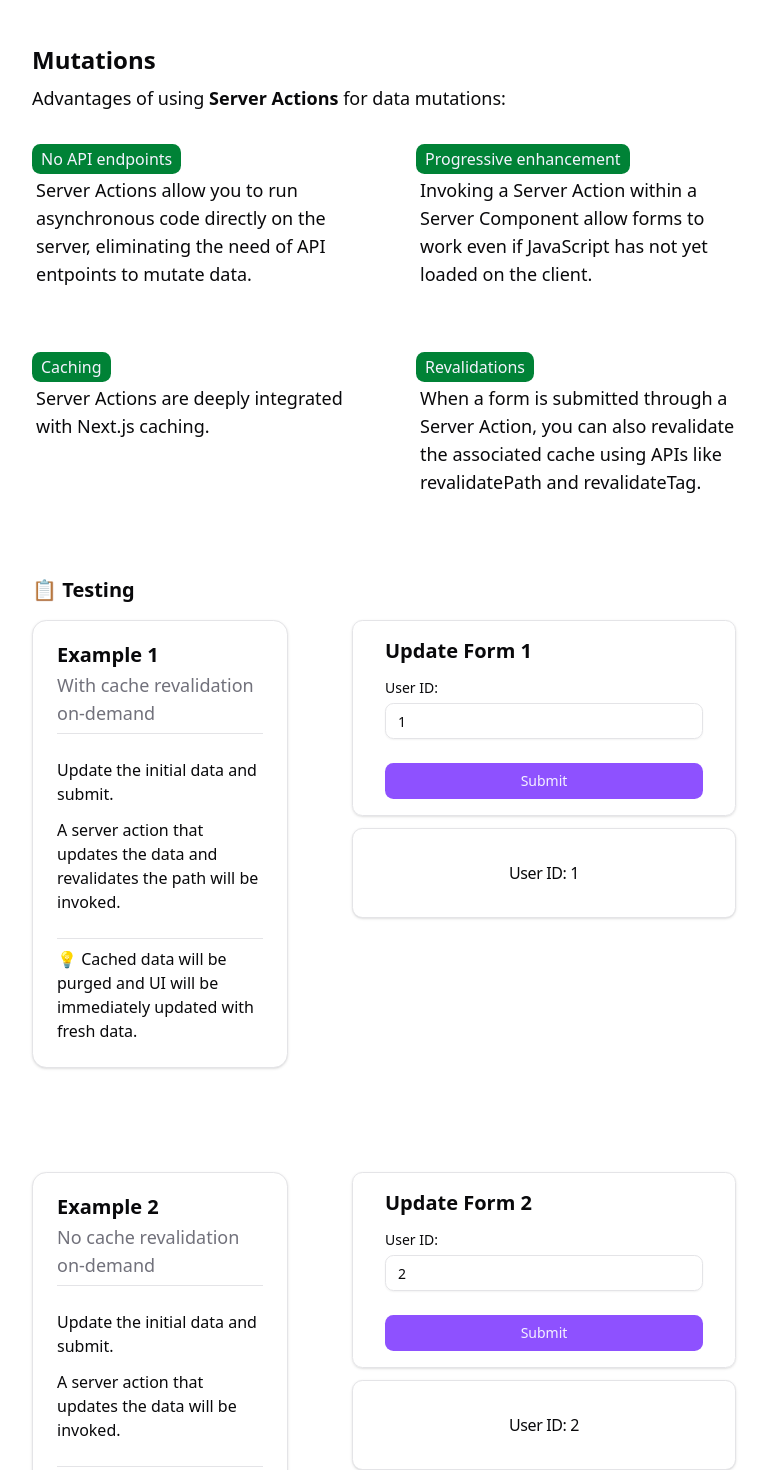
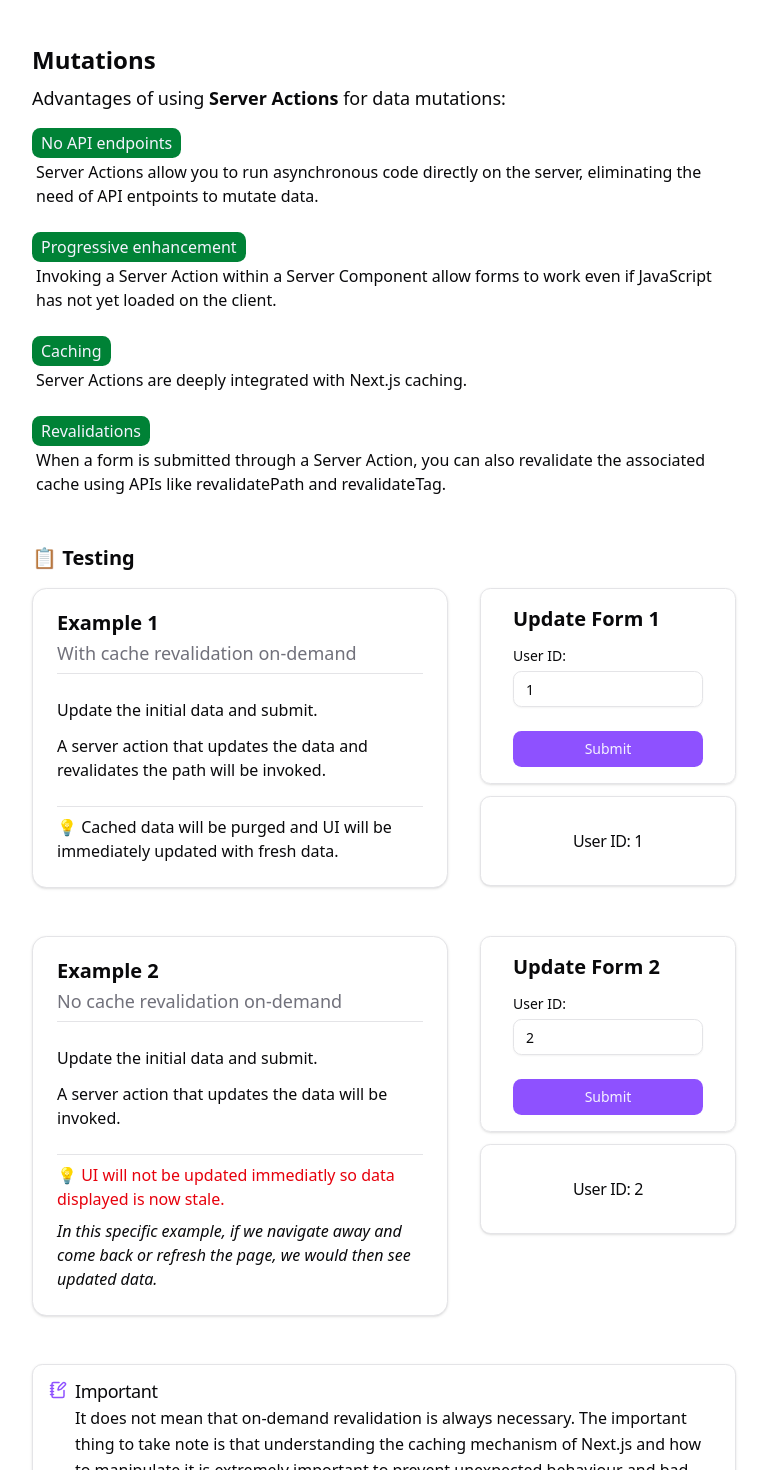
Before and after one commit to ggabrao/nextjs-handbook, a Next.js app: page /mutations in a window 1280 px wide. Shown: the part 180-1650 px from the top of the page, without its empty margins (256-1023 px from the left). Built offline with nearby package versions, Linux system fonts and the light colour scheme.

Commit message:
Enhance responsiviness

```diff
--- a/app/mutations/page.tsx
+++ b/app/mutations/page.tsx
@@ -4,7 +4,7 @@ import { Badge } from "@/components/ui/badge";
 import { Separator } from "@/components/ui/separator";
 import UpdateForm from "@/components/update-form";
 import UpdateFormNoRevalidation from "@/components/update-form-no-revalidation";
-import { InfoIcon, NotebookPenIcon } from "lucide-react";
+import { NotebookPenIcon } from "lucide-react";
 import { Metadata } from "next";
 import {
   Card,
@@ -25,30 +25,30 @@ export default function MutationsPage() {
       <AnimatedContainer>
         <div className="flex flex-col pt-4 lg:pt-12">
           <h2 className="text-lg text-center font-semibold mb-2 sm:text-left lg:text-2xl">Mutations</h2>
-          <p className="mb-4 lg:mb-8 lg:text-lg">Advantages of using <strong>Server Actions</strong> for data mutations:</p>
-          <div className="flex flex-col gap-6 lg:grid lg:grid-cols-2 lg:gap-16">
+          <p className="mb-4 lg:text-lg 2xl:mb-6">Advantages of using <strong>Server Actions</strong> for data mutations:</p>
+          <div className="flex flex-col gap-6 2xl:grid 2xl:grid-cols-2 2xl:gap-16">
             <div>
               <Badge className="bg-green-700 dark:text-foreground lg:text-base">No API endpoints</Badge>
-              <p className="ml-1 text-sm lg:text-lg pt-0.5">Server Actions allow you to run asynchronous code directly on the server, eliminating the need of API entpoints to mutate data.</p>
+              <p className="ml-1 text-sm lg:text-base pt-0.5">Server Actions allow you to run asynchronous code directly on the server, eliminating the need of API entpoints to mutate data.</p>
             </div>
             <div>
               <Badge className="bg-green-700 dark:text-foreground lg:text-base">Progressive enhancement</Badge>
-              <p className="ml-1 text-sm lg:text-lg pt-0.5">Invoking a Server Action within a Server Component allow forms to work even if JavaScript has not yet loaded on the client.</p>
+              <p className="ml-1 text-sm lg:text-base pt-0.5">Invoking a Server Action within a Server Component allow forms to work even if JavaScript has not yet loaded on the client.</p>
             </div>
             <div>
               <Badge className="bg-green-700 dark:text-foreground lg:text-base">Caching</Badge>
-              <p className="ml-1 text-sm lg:text-lg pt-0.5">Server Actions are deeply integrated with Next.js caching.</p>
+              <p className="ml-1 text-sm lg:text-base pt-0.5">Server Actions are deeply integrated with Next.js caching.</p>
             </div>
             <div>
               <Badge className="bg-green-700 dark:text-foreground lg:text-base">Revalidations</Badge>
-              <p className="ml-1 text-sm lg:text-lg pt-0.5">When a form is submitted through a Server Action, you can also revalidate the associated cache using APIs like revalidatePath and revalidateTag.</p>
+              <p className="ml-1 text-sm lg:text-base pt-0.5">When a form is submitted through a Server Action, you can also revalidate the associated cache using APIs like revalidatePath and revalidateTag.</p>
             </div>
           </div>
         </div>
-        <h3 id="testing" className="font-semibold mt-8 lg:mt-20 lg:text-xl">📋 Testing</h3>
+        <h3 id="testing" className="font-semibold mt-8 lg:mt-12 2xl:mt-20 lg:text-xl">📋 Testing</h3>
         <div className="mt-3 flex flex-col gap-6 lg:mt-4">
-          <div className="lg:flex lg:gap-16">
-            <div className="lg:max-w-96">
+          <div className="sm:flex sm:gap-8 2xl:gap-16">
+            <div className="2xl:max-w-96">
               <Card>
                 <CardHeader>
                   <CardTitle className="lg:text-xl">Example 1</CardTitle>
@@ -67,13 +67,13 @@ export default function MutationsPage() {
                 </CardFooter>
               </Card>
             </div>
-            <div className="mt-6 lg:mt-0 lg:min-w-96">
+            <div className="mt-6 sm:min-w-64 sm:mt-0 2xl:min-w-96">
               <UpdateForm />
             </div>
           </div>
-          <div className="mt-6 flex flex-col gap-6 lg:mt-20">
-            <div className="lg:flex lg:gap-16">
-              <div className="lg:max-w-96">
+          <div className="mt-6 flex flex-col gap-6 2xl:mt-20">
+            <div className="sm:flex sm:gap-8 2xl:gap-16">
+              <div className="2xl:max-w-96">
                 <Card>
                   <CardHeader>
                     <CardTitle className="lg:text-xl">Example 2</CardTitle>
@@ -93,7 +93,7 @@ export default function MutationsPage() {
                   </CardFooter>
                 </Card>
               </div>
-              <div className="mt-6 lg:mt-0 lg:min-w-96">
+              <div className="mt-6 sm:min-w-64 sm:mt-0 2xl:min-w-96">
                 <UpdateFormNoRevalidation />
               </div>
             </div>
--- a/app/streaming/layout.tsx
+++ b/app/streaming/layout.tsx
@@ -62,7 +62,7 @@ export default function StreamingLayout({ children }: { children: ReactNode }) {
                     </table>
                 </div>
 
-                <Alert variant="default" className="bg-secondary text-primary mt-9 xl:max-w-lg">
+                <Alert variant="default" className="bg-secondary text-primary mt-9 2xl:max-w-lg">
                     <ThumbsUpIcon className="lg:scale-125 " />
                     <AlertTitle className="text-foreground text-base">Good Practice</AlertTitle>
                     <AlertDescription className="text-foreground lg:text-base">It may vary depending on the application, but generally it is a good practice to use the Component level strategy.</AlertDescription>
```
